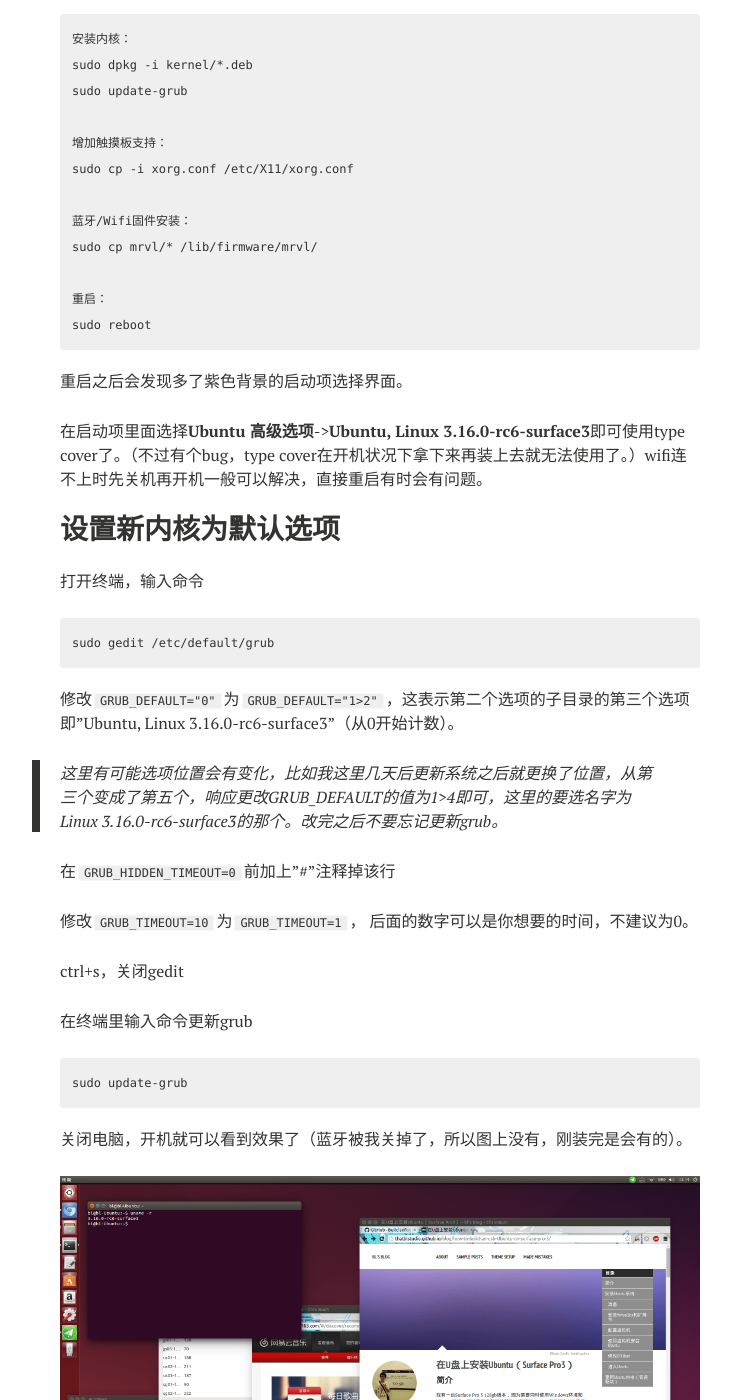
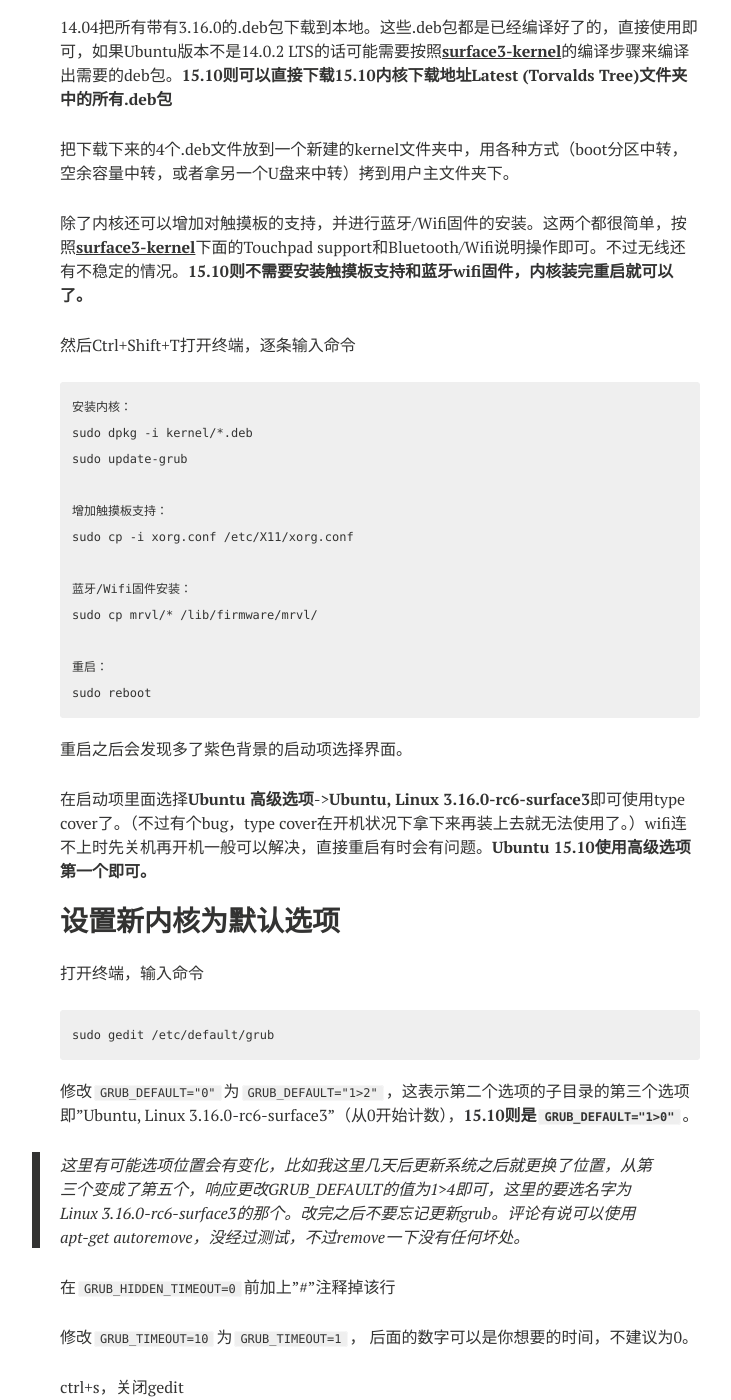
Before and after one commit to bingliang-zh/blog, a Jekyll site: the page built from _posts/2015-07-28-how-to-build-an-usb-Ubuntu-on-surface-pro-3.md, in a window 1280 px wide and 1400 px high, scrolled down 8324 px. Shown: the whole window, without its empty margins (260-991 px from the left). Built offline with Jekyll 4.4.1, drawn with Linux system fonts in a browser that asks for light colours; nearby versions of some CDN libraries; comment, search, counter and statistics services are not loaded; some of the changed text lies outside the part shown.

Commit message:
增加对15.10的内容描述

```diff
--- a/_posts/2015-07-28-how-to-build-an-usb-Ubuntu-on-surface-pro-3.md
+++ b/_posts/2015-07-28-how-to-build-an-usb-Ubuntu-on-surface-pro-3.md
@@ -21,6 +21,12 @@ image:
 </div>
 </section><!-- /#table-of-contents -->
 
+
+# 2016/01/06更新系统至Ubuntu 15.10
+
+**现已经更新到15.10，各种支持几乎完美，wifi非常稳定，typecover摘下再插上也没有任何问题，以作为SP3的主力系统在进行使用。下文中15.10对应的更新和不同会用粗体标出。**
+
+
 我有一台Surface Pro 3 128gb版本，因为需要同时使用Windows环境和Ubuntu环境，所以我需要在默认基础上安装Ubuntu。但是因为SSD容量太小，而且并不想让修改Surface Pro3的启动项等等，所以最后决定制作一个独立的U盘Ubuntu系统。但是谷歌搜索U盘Ubuntu系统得到的大多是USB live这种的，而这种系统不会在U盘上保存任何信息，而我需要的是一个正常的Ubuntu系统，可以保存我安装的程序，文件等等。
 
 在整个过程中经历了很多困难，包括用U盘重刷了整个Surface，安装Ubuntu驱动等等。所以在这篇博客的第一篇上我准备记录一下自己的步骤，给有同样需求的人以借鉴。
@@ -29,9 +35,11 @@ image:
 
 ## 准备
 
-一个8G以上的U盘。建议16G以上，USB3.0（如果要进行编译等工作肯定需要一个大的磁盘空间，而且要获得良好的系统体验的话磁盘速度也很重要），我先是使用SONY晶雅16G安装成功，这次教程使用Sandisk CZ80 64G进行示范。
+一个8G以上的U盘。建议16G以上，USB3.0（如果要进行编译等工作肯定需要一个大的磁盘空间，而且要获得良好的系统体验的话磁盘速度也很重要），我先是使用SONY晶雅16G安装成功，这次教程使用Sandisk CZ80 64G进行示范。**现在cz80因为太长，插在USB口移动不方便，已经给了做设计的女票，换成了Sandisk CZ43 64G。**
 
 > [**Ubuntu 14.04.2 LTS 64位安装包(.iso)**](http://www.ubuntu.com/download/desktop)
+>
+> [**Ubuntu 15.10 64位安装包(.iso)**](http://www.ubuntu.com/download/desktop)**（推荐使用）**
 >
 > 必须是64位不然不能用EFI启动。本文后半部分安装驱动的情况是以LTS版本为例，如果安装其他版本的Ubuntu可能需要自行编译Linux内核。
 
@@ -82,7 +90,7 @@ USB设备，勾选**“启用USB控制器”**，点选**“USB 3.0 (xHCI)控制
 
 语言我这里选择了中文，然后断开网络连接（这样安装速度会更快），点击继续。
 
-在安装类型这个界面可以选择默认选项或者选择其他选项。默认选项则会由Ubuntu自动给你分区，其他选项可以自己进行分区。64G全装Ubuntu不免显得有些浪费，所以这里我准备分出32G来当做普通的U盘使用。所以这里我选择其他选项，你也可以省事选择默认选项。
+在安装类型这个界面可以选择默认选项或者选择其他选项。默认选项则会由Ubuntu自动给你分区，其他选项可以自己进行分区。64G全装Ubuntu不免显得有些浪费，所以这里我准备分出32G来当做普通的U盘使用。**Ubuntu 15.10安装时无法使用本文分出32G来做U盘的方法，因为无法复制启动文件到对应的efi分区（windows和ubuntu都无法读取）中，所以安装的时候我使用了全部的磁盘空间，这样efi分区则可以被windows读取进行修改。这种情况下我使用主机的TF卡槽进行windows和ubuntu的数据中转。**所以这里我选择其他选项，你也可以省事选择默认选项。
 
 <figure>
 	<a href="{{ site.url }}/images/2015-07-28-how-to-build-an-usb-Ubuntu-on-surface-pro-3/1_install.png"><img src="{{ site.url }}/images/2015-07-28-how-to-build-an-usb-Ubuntu-on-surface-pro-3/1_install.png"></a>
@@ -102,7 +110,7 @@ USB设备，勾选**“启用USB控制器”**，点选**“USB 3.0 (xHCI)控制
 
 现在设备的最开始的地方建立一个32GB大小的fat32分区，然后挂载到/windows目录下。
 
-> 为什么要在设备的最开始的地方建立32G的fat32分区？
+> 为什么要在设备的最开始的地方建立32G的fat32分区？**此方法15.10无效，此后不再注明。**
 >
 > 因为windows系统识别U盘的时候只能识别第一个能识别的分区，如果把EFI启动分区作为第一个分区，那么windows就只能把第一个分区挂载到系统里，而我想要挂载32G的分区用来当U盘。虽然只能识别一个分区，不过这也有一个好处，在USB病毒泛滥的打印店等我们就不用担心病毒会对EFI启动分区做什么手脚了。
 
@@ -162,16 +170,18 @@ Surface Pro 3可以参考:
 # 更新Ubuntu内核（安装驱动）
 
 感谢[**rubiojr**](https://github.com/rubiojr)的[**surface3-kernel**](https://github.com/rubiojr/surface3-kernel)项目。
-
+**15.10使用[neoreeps](https://github.com/neoreeps)的[surface-pro-3](https://github.com/neoreeps/surface-pro-3)项目。**
 更新内核需要键盘，但是type cover和蓝牙都不能用，所以需要一个USB hub，而USB键盘和鼠标应该都有吧。
 
-> [内核下载地址](http://surface3.rbel.co/kernel/)
+> [14.04内核下载地址](http://surface3.rbel.co/kernel/)
+>
+> [15.10内核下载地址](https://drive.google.com/folderview?id=0BzNI3Zdy9Y6kfklBazc5Y3VQXzd6MU1oaUFMS0NxWEI4dmpFRmFITWZFZWpfM0U1dUJJaTQ&usp=drive_web) **Google Drive需要翻墙**
 
-把这个页面的所有带有3.16.0的.deb包下载到本地。这些.deb包都是已经编译好了的，直接使用即可，如果Ubuntu版本不是14.0.2 LTS的话可能需要按照[**surface3-kernel**](https://github.com/rubiojr/surface3-kernel)的编译步骤来编译出需要的deb包。
+14.04把所有带有3.16.0的.deb包下载到本地。这些.deb包都是已经编译好了的，直接使用即可，如果Ubuntu版本不是14.0.2 LTS的话可能需要按照[**surface3-kernel**](https://github.com/rubiojr/surface3-kernel)的编译步骤来编译出需要的deb包。**15.10则可以直接下载15.10内核下载地址Latest (Torvalds Tree)文件夹中的所有.deb包**
 
 把下载下来的4个.deb文件放到一个新建的kernel文件夹中，用各种方式（boot分区中转，空余容量中转，或者拿另一个U盘来中转）拷到用户主文件夹下。
 
-除了内核还可以增加对触摸板的支持，并进行蓝牙/Wifi固件的安装。这两个都很简单，按照[**surface3-kernel**](https://github.com/rubiojr/surface3-kernel)下面的Touchpad support和Bluetooth/Wifi说明操作即可。不过无线还有不稳定的情况。
+除了内核还可以增加对触摸板的支持，并进行蓝牙/Wifi固件的安装。这两个都很简单，按照[**surface3-kernel**](https://github.com/rubiojr/surface3-kernel)下面的Touchpad support和Bluetooth/Wifi说明操作即可。不过无线还有不稳定的情况。**15.10则不需要安装触摸板支持和蓝牙wifi固件，内核装完重启就可以了。**
 
 然后Ctrl+Shift+T打开终端，逐条输入命令
 
@@ -190,7 +200,7 @@ Surface Pro 3可以参考:
 
 重启之后会发现多了紫色背景的启动项选择界面。
 
-在启动项里面选择**Ubuntu 高级选项**->**Ubuntu, Linux 3.16.0-rc6-surface3**即可使用type cover了。（不过有个bug，type cover在开机状况下拿下来再装上去就无法使用了。）wifi连不上时先关机再开机一般可以解决，直接重启有时会有问题。
+在启动项里面选择**Ubuntu 高级选项**->**Ubuntu, Linux 3.16.0-rc6-surface3**即可使用type cover了。（不过有个bug，type cover在开机状况下拿下来再装上去就无法使用了。）wifi连不上时先关机再开机一般可以解决，直接重启有时会有问题。**Ubuntu 15.10使用高级选项第一个即可。**
 
 ## 设置新内核为默认选项
 
@@ -198,9 +208,9 @@ Surface Pro 3可以参考:
 
     sudo gedit /etc/default/grub
 
-修改`GRUB_DEFAULT="0"`为`GRUB_DEFAULT="1>2"`，这表示第二个选项的子目录的第三个选项即"Ubuntu, Linux 3.16.0-rc6-surface3"（从0开始计数）。
+修改`GRUB_DEFAULT="0"`为`GRUB_DEFAULT="1>2"`，这表示第二个选项的子目录的第三个选项即"Ubuntu, Linux 3.16.0-rc6-surface3"（从0开始计数），**15.10则是`GRUB_DEFAULT="1>0"`**。
 
-> 这里有可能选项位置会有变化，比如我这里几天后更新系统之后就更换了位置，从第三个变成了第五个，响应更改GRUB_DEFAULT的值为1>4即可，这里的要选名字为Linux 3.16.0-rc6-surface3的那个。改完之后不要忘记更新grub。
+> 这里有可能选项位置会有变化，比如我这里几天后更新系统之后就更换了位置，从第三个变成了第五个，响应更改GRUB_DEFAULT的值为1>4即可，这里的要选名字为Linux 3.16.0-rc6-surface3的那个。改完之后不要忘记更新grub。评论有说可以使用apt-get autoremove，没经过测试，不过remove一下没有任何坏处。
 
 在`GRUB_HIDDEN_TIMEOUT=0`前加上"#"注释掉该行
 
```
Also changed, not shown: other parts of _posts/2015-07-28-how-to-build-an-usb-Ubuntu-on-surface-pro-3.md (+3 -3 lines).
